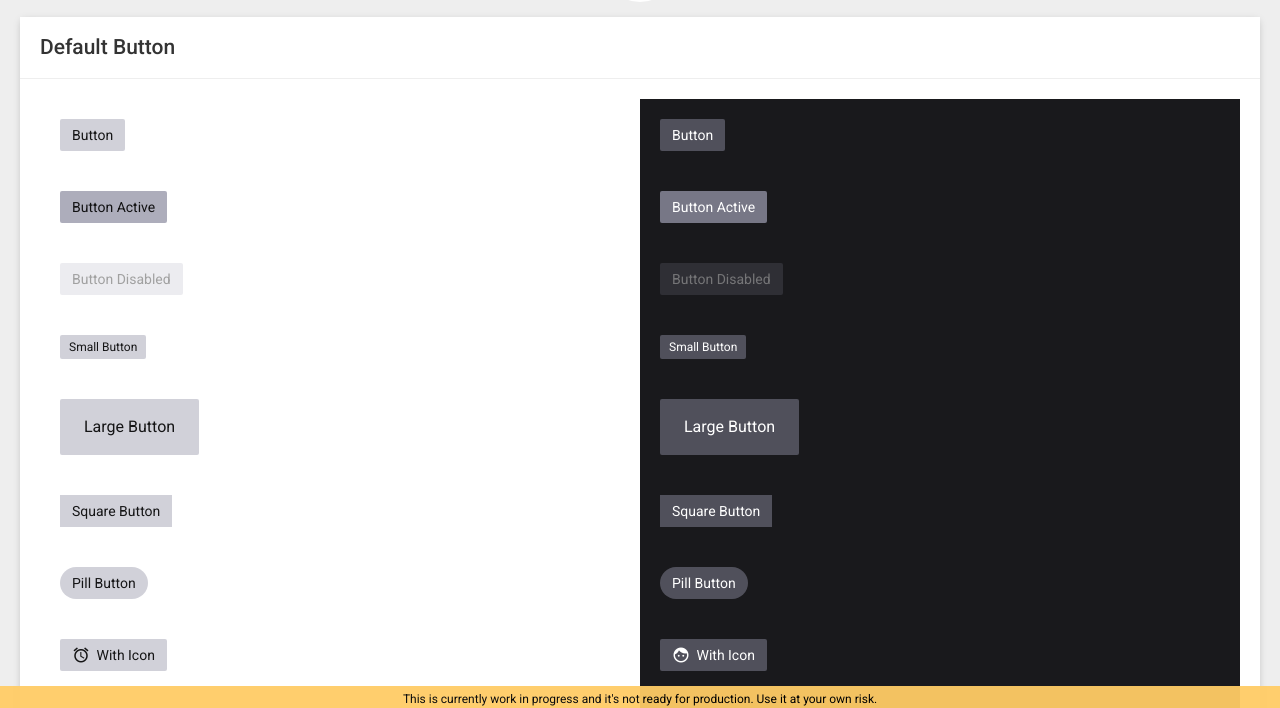
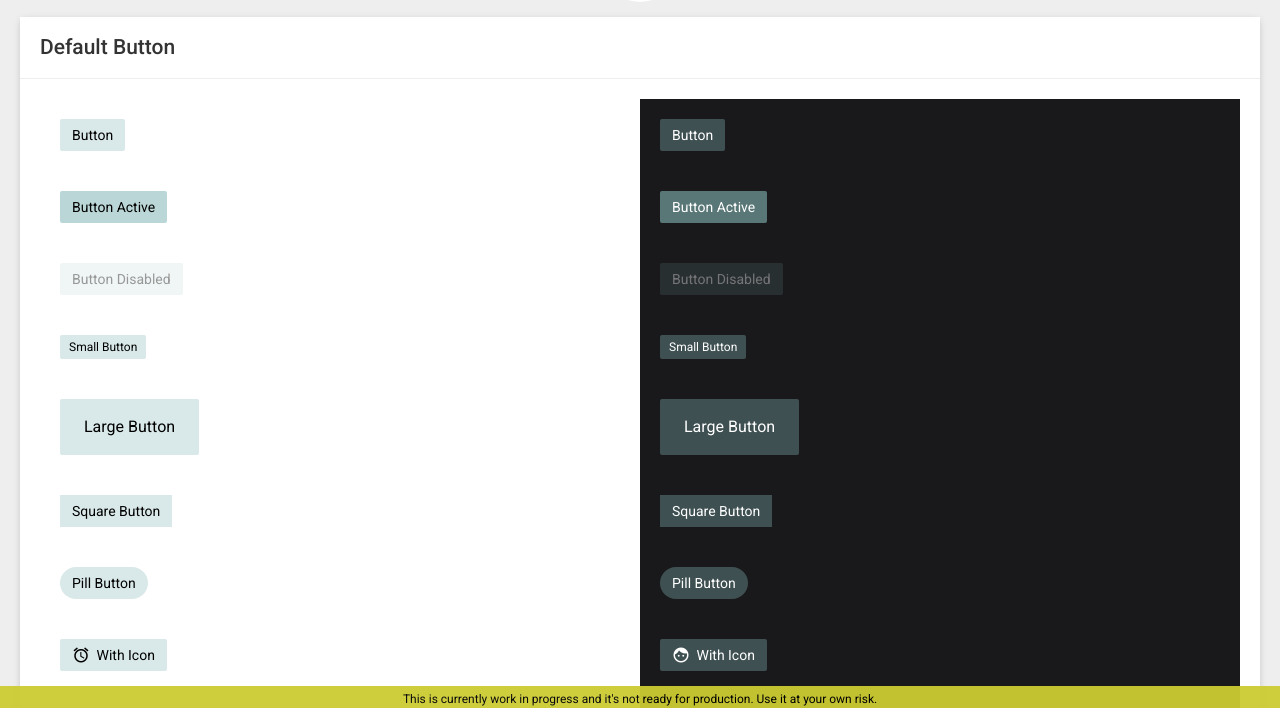
Before and after one commit to adrianbota/sharpei, a website: page src/index.html in a window 1280 px wide. Shown: the part 87-795 px from the top of the page. Drawn offline with nearby package versions, Linux system fonts and the light colour scheme; files that its build step writes are made by us from their sources.

Commit message:
color updates and animations

```diff
--- a/src/less/btn/btn-variables.less
+++ b/src/less/btn/btn-variables.less
@@ -30,9 +30,9 @@
 @btn-default-normal-background-color: fade(@default-color, 45%);
 @btn-default-hover-background-color: fade(@default-color, 55%);
 @btn-default-active-background-color: fade(@default-color, 80%);
-@btn-default-normal-text-color: fade(black, 90%);
-@btn-default-hover-text-color: fade(black, 90%);
-@btn-default-active-text-color: fade(black, 90%);
+@btn-default-normal-text-color: black;
+@btn-default-hover-text-color: black;
+@btn-default-active-text-color: black;
 @btn-default-normal-highlight-color: fade(black, 20%);
 @btn-default-active-highlight-color: fade(black, 20%);
 
@@ -48,9 +48,9 @@
 @btn-simple-normal-background-color: fade(@default-color, 0%);
 @btn-simple-hover-background-color: fade(@default-color, 15%);
 @btn-simple-active-background-color: fade(@default-color, 30%);
-@btn-simple-normal-text-color: fade(black, 90%);
-@btn-simple-hover-text-color: fade(black, 90%);
-@btn-simple-active-text-color: fade(black, 90%);
+@btn-simple-normal-text-color: black;
+@btn-simple-hover-text-color: black;
+@btn-simple-active-text-color: black;
 @btn-simple-normal-highlight-color: fade(black, 10%);
 @btn-simple-active-highlight-color: fade(black, 20%);
 
@@ -64,8 +64,8 @@
 @btn-simple-dark-active-highlight-color: fade(white, 20%);
 
 @btn-accent-normal-background-color: @accent-color;
-@btn-accent-hover-background-color: darken(@accent-color, 5%);
-@btn-accent-active-background-color: darken(@accent-color, 25%);
+@btn-accent-hover-background-color: shade(@accent-color, 5%);
+@btn-accent-active-background-color: shade(@accent-color, 25%);
 @btn-accent-normal-text-color: white;
 @btn-accent-hover-text-color: white;
 @btn-accent-active-text-color: white;
@@ -73,8 +73,8 @@
 @btn-accent-active-highlight-color: fade(white, 40%);
 
 @btn-accent-dark-normal-background-color: @accent-dark-color;
-@btn-accent-dark-hover-background-color: lighten(@accent-dark-color, 5%);
-@btn-accent-dark-active-background-color: lighten(@accent-dark-color, 20%);
+@btn-accent-dark-hover-background-color: tint(@accent-dark-color, 5%);
+@btn-accent-dark-active-background-color: tint(@accent-dark-color, 20%);
 @btn-accent-dark-normal-text-color: white;
 @btn-accent-dark-hover-text-color: white;
 @btn-accent-dark-active-text-color: white;
@@ -82,8 +82,8 @@
 @btn-accent-dark-active-highlight-color: fade(white, 40%);
 
 @btn-candy-normal-background-color: @candy-color;
-@btn-candy-hover-background-color: darken(@candy-color, 5%);
-@btn-candy-active-background-color: darken(@candy-color, 25%);
+@btn-candy-hover-background-color: shade(@candy-color, 5%);
+@btn-candy-active-background-color: shade(@candy-color, 25%);
 @btn-candy-normal-text-color: white;
 @btn-candy-hover-text-color: white;
 @btn-candy-active-text-color: white;
@@ -91,8 +91,8 @@
 @btn-candy-active-highlight-color: fade(white, 40%);
 
 @btn-candy-dark-normal-background-color: @candy-dark-color;
-@btn-candy-dark-hover-background-color: lighten(@candy-dark-color, 5%);
-@btn-candy-dark-active-background-color: lighten(@candy-dark-color, 20%);
+@btn-candy-dark-hover-background-color: tint(@candy-dark-color, 5%);
+@btn-candy-dark-active-background-color: tint(@candy-dark-color, 20%);
 @btn-candy-dark-normal-text-color: white;
 @btn-candy-dark-hover-text-color: white;
 @btn-candy-dark-active-text-color: white;
--- /dev/null
+++ b/src/less/common/animations.less
@@ -0,0 +1,11 @@
+@keyframes shake {
+  10%, 90% { transform: translateX(-1px); }
+  20%, 80% { transform: translateX(2px); }
+  30%, 50%, 70% { transform: translateX(-4px); }
+  40%, 60% { transform: translateX(4px); }
+}
+
+.shake-on-hover:hover,
+.shake {
+  animation: shake 0.5s ease-out;
+}
--- a/src/less/common/variables.less
+++ b/src/less/common/variables.less
@@ -4,18 +4,18 @@
 @rounded-border-radius: 2px;
 @pill-border-radius: 1000px;
 
-@default-color: #99a;
-@accent-color: #e368d6;
-@candy-color: #52b875;
-@warning-color: #fc6;
-@error-color: #f99;
-@success-color: #9e9;
-@info-color: #ccf;
+@default-color: #acc;
+@accent-color: #89d;
+@candy-color: #5b7;
+@warning-color: #cc3;
+@error-color: #f33;
+@success-color: #3c3;
+@info-color: #99f;
 
-@default-dark-color: #889;
-@accent-dark-color: #b338a6;
-@candy-dark-color: #329825;
-@warning-dark-color: #fc6;
-@error-dark-color: #f99;
-@success-dark-color: #9e9;
-@info-dark-color: #ccf;
+@default-dark-color: #688;
+@accent-dark-color: #569;
+@candy-dark-color: #174;
+@warning-dark-color: #cc3;
+@error-dark-color: #f33;
+@success-dark-color: #3c3;
+@info-dark-color: #99f;
--- a/src/less/preloader/preloader-variables.less
+++ b/src/less/preloader/preloader-variables.less
@@ -21,8 +21,8 @@
 @preloader-default-dark-base-border-color: fade(white, 10%);
 @preloader-default-dark-spinner-border-color: fade(@default-dark-color, 50%);
 
-@preloader-accent-dark-base-border-color: fade(white, 20%);
+@preloader-accent-dark-base-border-color: fade(white, 10%);
 @preloader-accent-dark-spinner-border-color: @accent-dark-color;
 
-@preloader-candy-dark-base-border-color: fade(white, 20%);
+@preloader-candy-dark-base-border-color: fade(white, 10%);
 @preloader-candy-dark-spinner-border-color: @candy-dark-color;
--- a/src/less/sharpei.less
+++ b/src/less/sharpei.less
@@ -3,6 +3,7 @@
 @import 'common/rules';
 @import 'common/shapes';
 @import 'common/utils';
+@import 'common/animations';
 
 @import 'btn/btn-component';
 @import 'text-input/text-input-component';
--- a/src/less/text-input/text-input-variables.less
+++ b/src/less/text-input/text-input-variables.less
@@ -15,16 +15,16 @@
 @text-input-lg-font-size: 16px;
 @text-input-lg-padding: 16px;
 
-@text-input-default-normal-background-color: fade(@default-color, 10%);
-@text-input-default-normal-border-color: fade(@default-color, 30%);
+@text-input-default-normal-background-color: fade(@default-color, 20%);
+@text-input-default-normal-border-color: fade(@default-color, 40%);
 @text-input-default-normal-text-color: fade(black, 75%);
 @text-input-default-normal-placeholder-color: fade(black, 25%);
-@text-input-default-normal-icon-color: fade(@default-color, 50%);
-@text-input-default-focus-background-color: fade(@default-color, 20%);
-@text-input-default-focus-border-color: fade(@default-color, 90%);
-@text-input-default-focus-text-color: fade(black, 90%);
+@text-input-default-normal-icon-color: fade(@default-color, 70%);
+@text-input-default-focus-background-color: fade(@default-color, 30%);
+@text-input-default-focus-border-color: fade(@default-color, 100%);
+@text-input-default-focus-text-color: fade(black, 100%);
 @text-input-default-focus-placeholder-color: fade(black, 25%);
-@text-input-default-focus-icon-color: fade(@default-color, 60%);
+@text-input-default-focus-icon-color: fade(@default-color, 80%);
 @text-input-default-error-border-color: @error-color;
 @text-input-default-success-border-color: @success-color;
 
@@ -35,7 +35,7 @@
 @text-input-default-dark-normal-icon-color: fade(@default-dark-color, 40%);
 @text-input-default-dark-focus-background-color: fade(@default-dark-color, 20%);
 @text-input-default-dark-focus-border-color: fade(@default-dark-color, 90%);
-@text-input-default-dark-focus-text-color: fade(white, 90%);
+@text-input-default-dark-focus-text-color: fade(white, 100%);
 @text-input-default-dark-focus-placeholder-color: fade(white, 25%);
 @text-input-default-dark-focus-icon-color: fade(@default-dark-color, 50%);
 @text-input-default-dark-error-border-color: @error-dark-color;
--- a/src/less/text-input/text-input.less
+++ b/src/less/text-input/text-input.less
@@ -11,7 +11,7 @@
 
   font-weight: 500;
   white-space: nowrap;
-  border-left-width: @text-input-border-width;
+  border-bottom-width: @text-input-border-width;
   transition-property: border-color, background-color, color, opacity;
   position: relative;
   vertical-align: middle;
--- a/src/less/toggle/toggle-variables.less
+++ b/src/less/toggle/toggle-variables.less
@@ -1,4 +1,5 @@
 @import (reference) '../common/variables';
+@import (reference) '../btn/btn-variables';
 
 @toggle-disabled-opacity: 0.4;
 @toggle-highlight-width: 2px;
@@ -21,26 +22,26 @@
 @toggle-lg-icon-font-size: 24px;
 @toggle-lg-padding: 5px;
 
-@toggle-default-normal-background-color: fade(@default-color, 45%);
-@toggle-default-active-background-color: fade(@default-color, 80%);
+@toggle-default-normal-background-color: @btn-default-normal-background-color;
+@toggle-default-active-background-color: @btn-default-active-background-color;
 @toggle-default-normal-knob-color: white;
 @toggle-default-active-knob-color: white;
-@toggle-default-normal-text-color: fade(black, 60%);
-@toggle-default-active-text-color: fade(black, 90%);
-@toggle-default-normal-highlight-color: fade(black, 20%);
-@toggle-default-active-highlight-color: fade(black, 20%);
+@toggle-default-normal-text-color: @btn-default-normal-text-color;
+@toggle-default-active-text-color: @btn-default-active-text-color;
+@toggle-default-normal-highlight-color: @btn-default-normal-highlight-color;
+@toggle-default-active-highlight-color: @btn-default-active-highlight-color;
 
-@toggle-default-dark-normal-background-color: fade(@default-dark-color, 50%);
-@toggle-default-dark-active-background-color: fade(@default-dark-color, 85%);
+@toggle-default-dark-normal-background-color: @btn-default-dark-normal-background-color;
+@toggle-default-dark-active-background-color: @btn-default-dark-active-background-color;
 @toggle-default-dark-normal-knob-color: white;
 @toggle-default-dark-active-knob-color: white;
-@toggle-default-dark-normal-text-color: fade(white, 80%);
-@toggle-default-dark-active-text-color: white;
-@toggle-default-dark-normal-highlight-color: fade(white, 20%);
-@toggle-default-dark-active-highlight-color: fade(white, 25%);
+@toggle-default-dark-normal-text-color: @btn-default-dark-normal-text-color;
+@toggle-default-dark-active-text-color: @btn-default-dark-active-text-color;
+@toggle-default-dark-normal-highlight-color: @btn-default-dark-normal-highlight-color;
+@toggle-default-dark-active-highlight-color: @btn-default-dark-active-highlight-color;
 
 @toggle-accent-normal-background-color: @accent-color;
-@toggle-accent-active-background-color: darken(@accent-color, 25%);
+@toggle-accent-active-background-color: shade(@accent-color, 25%);
 @toggle-accent-normal-knob-color: white;
 @toggle-accent-active-knob-color: white;
 @toggle-accent-normal-text-color: fade(white, 80%);
@@ -48,29 +49,29 @@
 @toggle-accent-normal-highlight-color: fade(white, 40%);
 @toggle-accent-active-highlight-color: fade(white, 40%);
 
-@toggle-accent-dark-normal-background-color: @accent-dark-color;
-@toggle-accent-dark-active-background-color: lighten(@accent-dark-color, 25%);
+@toggle-accent-dark-normal-background-color: @btn-accent-dark-normal-background-color;
+@toggle-accent-dark-active-background-color: @btn-accent-dark-active-background-color;
 @toggle-accent-dark-normal-knob-color: white;
 @toggle-accent-dark-active-knob-color: white;
-@toggle-accent-dark-normal-text-color: fade(white, 80%);
-@toggle-accent-dark-active-text-color: white;
-@toggle-accent-dark-normal-highlight-color: fade(white, 40%);
-@toggle-accent-dark-active-highlight-color: fade(white, 40%);
+@toggle-accent-dark-normal-text-color: @btn-accent-dark-normal-text-color;
+@toggle-accent-dark-active-text-color: @btn-accent-dark-active-text-color;
+@toggle-accent-dark-normal-highlight-color: @btn-accent-dark-normal-highlight-color;
+@toggle-accent-dark-active-highlight-color: @btn-accent-dark-active-highlight-color;
 
-@toggle-candy-normal-background-color: @candy-color;
-@toggle-candy-active-background-color: darken(@candy-color, 25%);
+@toggle-candy-normal-background-color: @btn-candy-normal-background-color;
+@toggle-candy-active-background-color: @btn-candy-active-background-color;
 @toggle-candy-normal-knob-color: white;
 @toggle-candy-active-knob-color: white;
-@toggle-candy-normal-text-color: fade(white, 80%);
-@toggle-candy-active-text-color: white;
-@toggle-candy-normal-highlight-color: fade(white, 40%);
-@toggle-candy-active-highlight-color: fade(white, 40%);
+@toggle-candy-normal-text-color: @btn-candy-normal-text-color;
+@toggle-candy-active-text-color: @btn-candy-active-text-color;
+@toggle-candy-normal-highlight-color: @btn-candy-normal-highlight-color;
+@toggle-candy-active-highlight-color: @btn-candy-active-highlight-color;
 
-@toggle-candy-dark-normal-background-color: @candy-color;
-@toggle-candy-dark-active-background-color: lighten(@candy-color, 25%);
+@toggle-candy-dark-normal-background-color: @btn-candy-dark-normal-background-color;
+@toggle-candy-dark-active-background-color: @btn-candy-dark-active-background-color;
 @toggle-candy-dark-normal-knob-color: white;
 @toggle-candy-dark-active-knob-color: white;
-@toggle-candy-dark-normal-text-color: fade(white, 80%);
-@toggle-candy-dark-active-text-color: white;
-@toggle-candy-dark-normal-highlight-color: fade(white, 40%);
-@toggle-candy-dark-active-highlight-color: fade(white, 40%);
+@toggle-candy-dark-normal-text-color: @btn-candy-dark-normal-text-color;
+@toggle-candy-dark-active-text-color: @btn-candy-dark-active-text-color;
+@toggle-candy-dark-normal-highlight-color: @btn-candy-dark-normal-highlight-color;
+@toggle-candy-dark-active-highlight-color: @btn-candy-dark-active-highlight-color;
```
Also changed, not shown: dist/sharpei.css, docs/css/sharpei.css.
